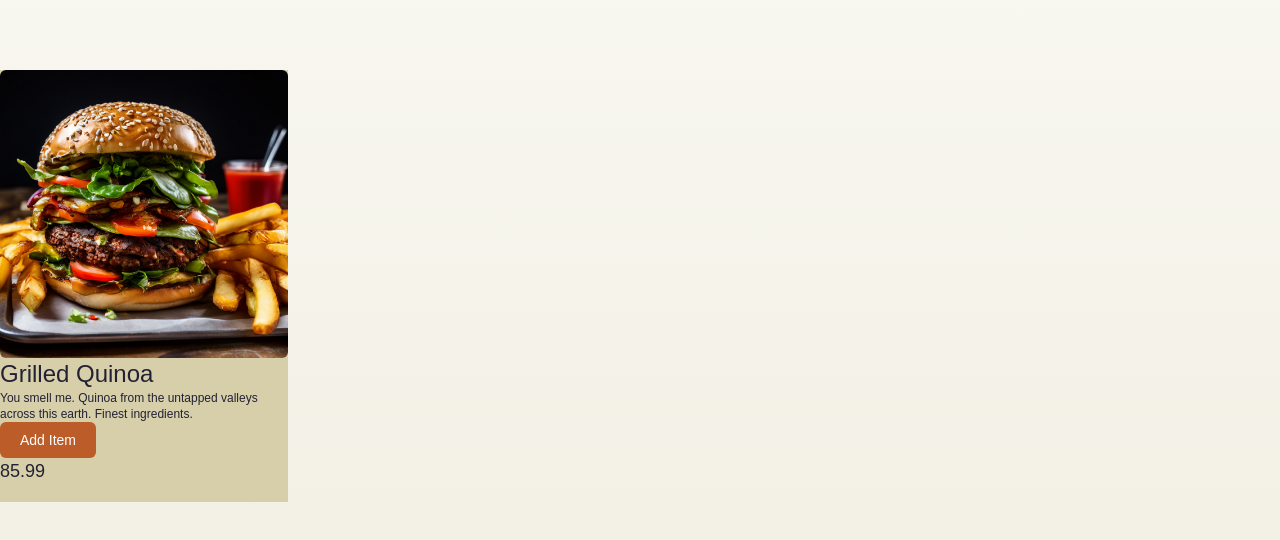
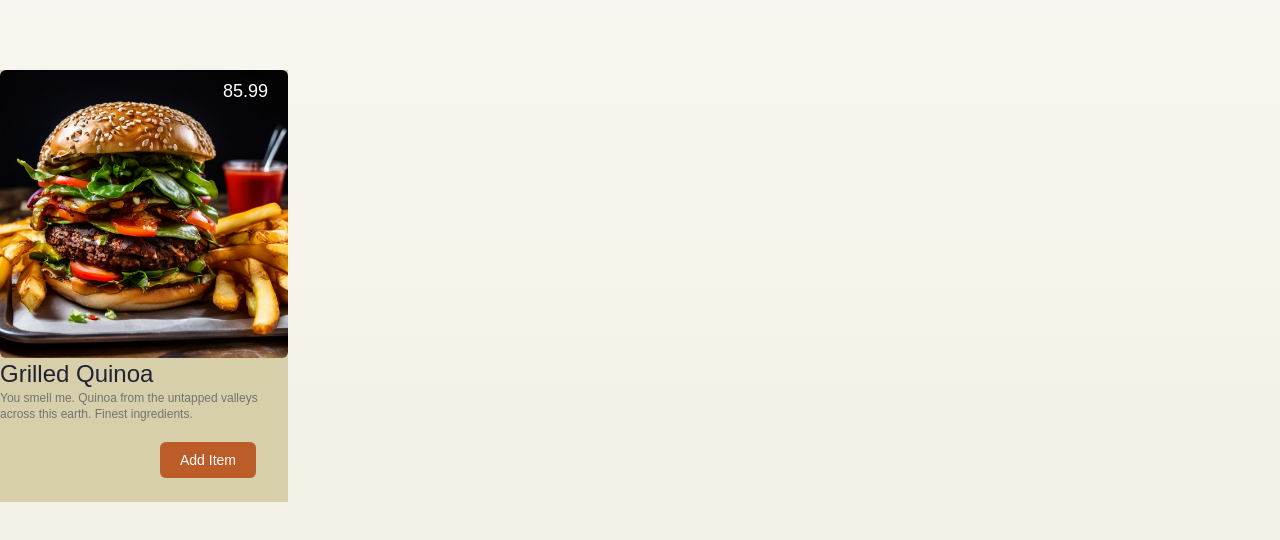
Before and after one commit to CEODemitri/burger-brothers, a SvelteKit app: page / in a window 1280 px wide. Shown: the part 824-1364 px from the top of the page. Built offline with nearby package versions, Linux system fonts and the light colour scheme; a web font is replaced by a local one.

Commit message:
card component complete

```diff
--- a/src/routes/components/Cards/Cards.svelte
+++ b/src/routes/components/Cards/Cards.svelte
@@ -8,13 +8,14 @@
 	export let description;
 </script>
 
-<div class="w-72 bg-[#D6CFA9] text-[#232135]">
-	<img {src} alt="" srcset="" class="rounded-md" />
+<div class="w-72 bg-[#D6CFA9] text-[#232135] relative">
+	<img {src} alt={name} srcset="" class="rounded-md" />
 	<div class="info h-36 mb-12">
 		<h2 class="text-2xl">{name}</h2>
-		<p class="text-xs">{description}</p>
-		<button class="bg-[#BC5C28] text-white px-5 py-2 rounded-md text-sm">Add Item</button>
+		<p class="text-xs text-neutral-500">{description}</p>
+		<button class="bg-[#BC5C28] text-white px-5 py-2 mt-5 ml-40 rounded-md text-sm">Add Item</button
+		>
 
-		<p>{price}</p>
+		<p class="absolute top-0 right-0 pr-5 pt-2 text-white">{price}</p>
 	</div>
 </div>
```
